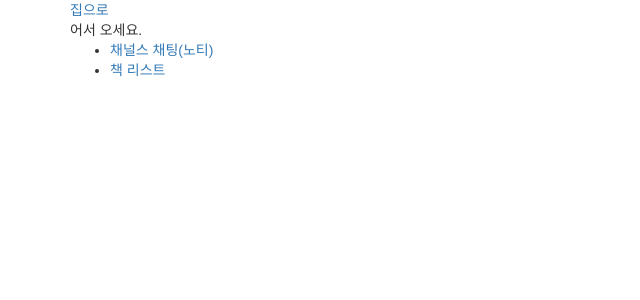
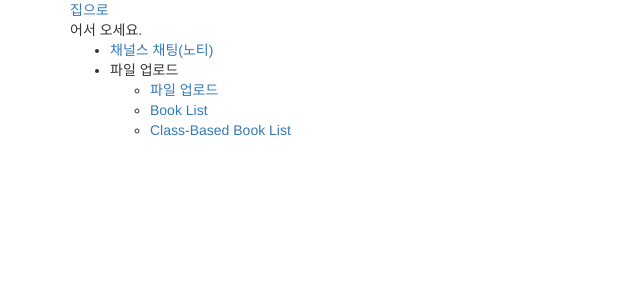
Before and after one commit to himanmenGit/django-channels-on-ec2, a Django app: page / in a window 1280 px wide. Shown: the top 300 px of the page, without its empty margins (0-640 px from the left). Run offline with Django 3.2, Linux system fonts and the light colour scheme; parts of the project's set-up code (start-up, migrations or seed data) failed here and were passed over; some libraries are stand-ins or nearby versions.

Commit message:
simpleisbetterthancomplex 사이트 파일업로드 튜토리얼3;

```diff
--- a/app/config/urls.py
+++ b/app/config/urls.py
@@ -18,9 +18,12 @@ from django.conf.urls.static import static
 from django.contrib import admin
 from django.urls import path, include
 
+from core.views import Home
+
 urlpatterns = [
     path('admin/', admin.site.urls),
-    path('', include('core.urls')),
+    path('', Home.as_view(), name='home'),
+    path('core/', include('core.urls')),
     path('chat/', include('chat.urls')),
 ]
 
--- a/app/core/urls.py
+++ b/app/core/urls.py
@@ -2,8 +2,10 @@ from django.urls import path
 from .views import *
 
 urlpatterns = [
-    path('', Home.as_view(), name='home'),
     path('upload/', upload, name='upload'),
     path('books/', book_list, name='book_list'),
-    path('books/upload/', upload_book, name='upload_book')
+    path('books/upload/', upload_book, name='upload_book'),
+
+    path('class/books/', BookListView.as_view(), name='class_book_list'),
+    path('class/books/upload', UploadBookView.as_view(), name='class_upload_book')
 ]
--- a/app/core/views.py
+++ b/app/core/views.py
@@ -1,6 +1,8 @@
 from django.shortcuts import render, redirect
 from django.views.generic import TemplateView
 from django.core.files.storage import FileSystemStorage
+from django.views.generic import ListView, CreateView
+from django.urls import reverse_lazy
 
 from .models import Book
 from .forms import BookForm
@@ -38,3 +40,16 @@ def upload_book(request):
         return render(request, 'core/upload_book.html', {
             'form': form
         })
+
+
+class BookListView(ListView):
+    model = Book
+    template_name = 'core/class_book_list.html'
+    context_object_name = 'books'
+
+
+class UploadBookView(CreateView):
+    model = Book
+    form_class = BookForm
+    success_url = reverse_lazy('class_book_list')
+    template_name = 'core/upload_book.html'
--- a/app/templates/core/home.html
+++ b/app/templates/core/home.html
@@ -7,6 +7,12 @@
     어서 오세요.
     <ul>
         <li><a href="{% url 'chat_home' %}">채널스 채팅(노티)</a></li>
-        <li><a href="{% url 'book_list' %}">책 리스트</a></li>
+        <li>파일 업로드
+            <ul>
+                <li><a href="{% url 'upload' %}">파일 업로드</a></li>
+                <li><a href="{% url 'book_list' %}">Book List</a></li>
+                <li><a href="{% url 'class_book_list' %}">Class-Based Book List</a></li>
+            </ul>
+        </li>
     </ul>
 {% endblock %}
```
Also changed, not shown: app/templates/core/book_list.html (+7 -4 lines), app/templates/core/class_book_list.html (added, +8 -0 lines).
